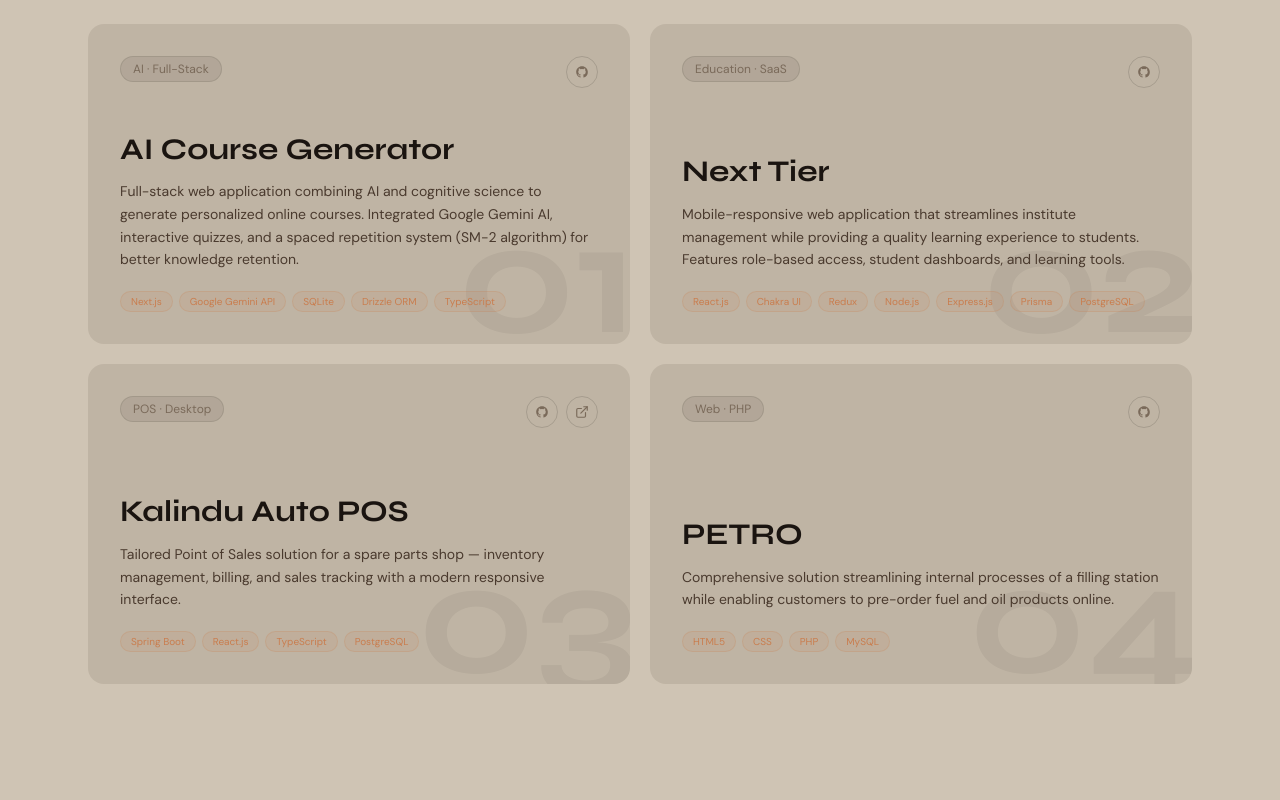
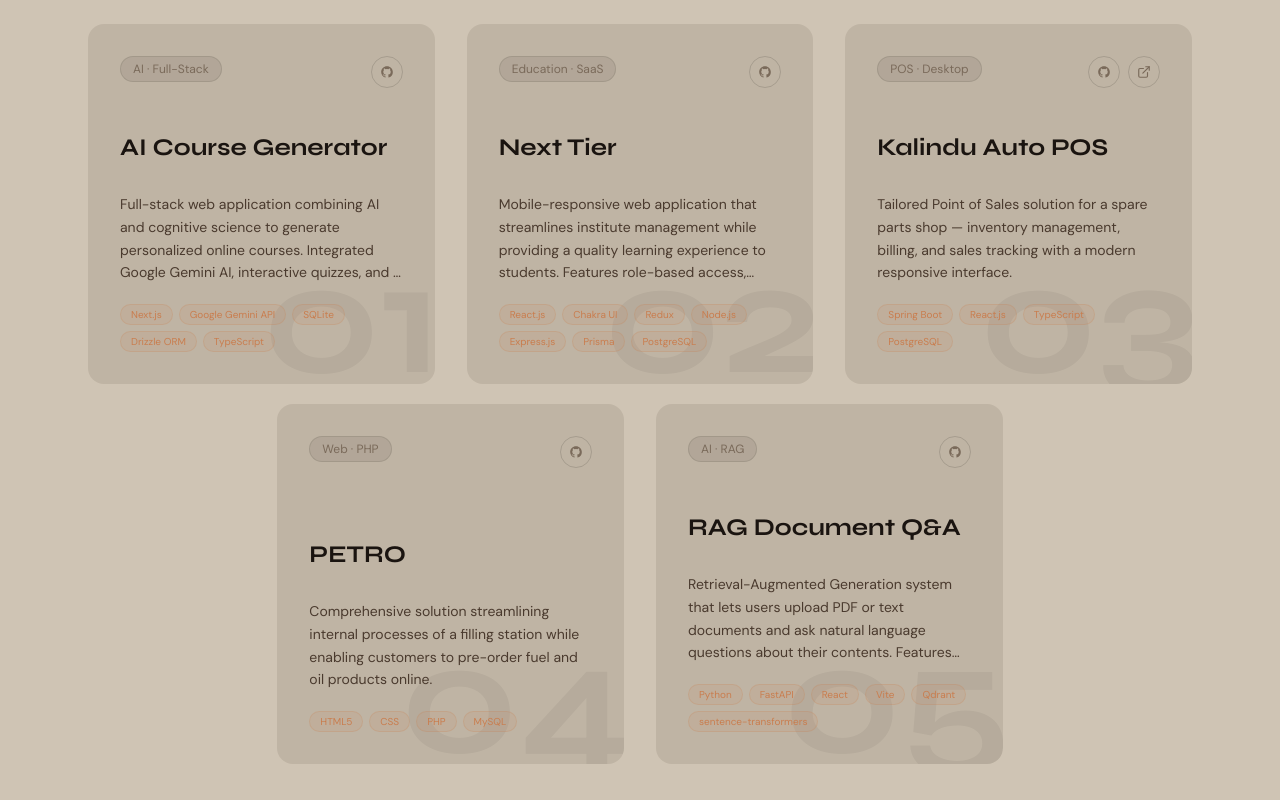
Before and after one commit to ThisuraPerera09/portfolio-2026, a Next.js app: page / in a window 1280 px wide. Shown: the part 6960-7760 px from the top of the page. Built offline with nearby package versions, Linux system fonts and the light colour scheme.

Commit message:
add projects

```diff
--- a/components/Projects.tsx
+++ b/components/Projects.tsx
@@ -45,6 +45,16 @@ const projects = [
     live: null,
     tag: "Web · PHP",
   },
+  {
+    number: "05",
+    title: "RAG Document Q&A",
+    description:
+      "Retrieval-Augmented Generation system that lets users upload PDF or text documents and ask natural language questions about their contents. Features HyDE-enhanced retrieval, cross-encoder reranking, and a seven-model LLM fallback chain via OpenRouter.",
+    stack: ["Python", "FastAPI", "React", "Vite", "Qdrant", "sentence-transformers"],
+    github: "https://github.com/ThisuraPerera09/RAG-PROJ",
+    live: null,
+    tag: "AI · RAG",
+  },
 ];
 
 export default function Projects() {
@@ -68,16 +78,16 @@ export default function Projects() {
           </h2>
         </motion.div>
 
-        {/* Grid */}
-        <div className="grid grid-cols-1 md:grid-cols-2 gap-5">
-          {projects.map((project, i) => (
+        {/* Row 1 — 3 cards */}
+        <div className="grid grid-cols-1 md:grid-cols-3 gap-8 mb-5">
+          {projects.slice(0, 3).map((project, i) => (
             <motion.div
               key={project.title}
               initial={{ opacity: 0, y: 32 }}
               whileInView={{ opacity: 1, y: 0 }}
               viewport={{ once: true }}
               transition={{ duration: 0.55, delay: i * 0.1, ease: [0.16, 1, 0.3, 1] }}
-              className="group relative bg-[#bfb4a4] dark:bg-[#141210] rounded-2xl p-8 overflow-hidden flex flex-col justify-between min-h-[320px] hover:bg-[#b8ac9c] dark:hover:bg-[#1a1510] transition-colors duration-300"
+              className="group relative bg-[#bfb4a4] dark:bg-[#141210] rounded-2xl p-8 overflow-hidden flex flex-col justify-between min-h-[360px] hover:bg-[#b8ac9c] dark:hover:bg-[#1a1510] transition-colors duration-300"
             >
               {/* Big background number */}
               <span
@@ -124,13 +134,13 @@ export default function Projects() {
               {/* Content */}
               <div className="relative z-10 mt-auto pt-10">
                 <h3
-                  className="text-2xl md:text-3xl font-bold text-[#1a1410] dark:text-[#f0e8de] mb-3 leading-tight group-hover:text-[#c97d4e] transition-colors duration-300"
+                  className="text-xl md:text-2xl font-bold text-[#1a1410] dark:text-[#f0e8de] mb-3 leading-tight min-h-[3rem] group-hover:text-[#c97d4e] transition-colors duration-300"
                   style={{ fontFamily: "var(--font-syne)" }}
                 >
                   {project.title}
                 </h3>
                 <p
-                  className="text-sm text-[#4a3a2e] dark:text-[#c8b8a8] leading-relaxed mb-5"
+                  className="text-sm text-[#4a3a2e] dark:text-[#c8b8a8] leading-relaxed mb-5 line-clamp-4"
                   style={{ fontFamily: "var(--font-dm-sans)" }}
                 >
                   {project.description}
@@ -152,6 +162,87 @@ export default function Projects() {
             </motion.div>
           ))}
         </div>
+
+        {/* Row 2 — remaining cards, centered */}
+        <div className="flex flex-wrap justify-center gap-8">
+          {projects.slice(3).map((project, i) => (
+            <motion.div
+              key={project.title}
+              initial={{ opacity: 0, y: 32 }}
+              whileInView={{ opacity: 1, y: 0 }}
+              viewport={{ once: true }}
+              transition={{ duration: 0.55, delay: i * 0.1, ease: [0.16, 1, 0.3, 1] }}
+              className="group relative bg-[#bfb4a4] dark:bg-[#141210] rounded-2xl p-8 overflow-hidden flex flex-col justify-between min-h-[360px] w-full md:w-[calc((100%-64px)/3)] hover:bg-[#b8ac9c] dark:hover:bg-[#1a1510] transition-colors duration-300"
+            >
+              {/* Big background number */}
+              <span
+                className="absolute -bottom-4 -right-2 text-[10rem] font-bold leading-none text-[#1a1410]/[0.05] dark:text-[#f0e8de]/[0.04] select-none pointer-events-none group-hover:text-[#c97d4e]/10 transition-colors duration-300"
+                style={{ fontFamily: "var(--font-syne)" }}
+              >
+                {project.number}
+              </span>
+
+              {/* Top row */}
+              <div className="flex items-start justify-between gap-4 relative z-10">
+                <span
+                  className="text-xs text-[#7a6a5a] dark:text-[#9a8878] bg-[#1a1410]/8 dark:bg-[#f0e8de]/8 border border-[#1a1410]/10 dark:border-[#f0e8de]/10 px-3 py-1 rounded-full"
+                  style={{ fontFamily: "var(--font-dm-sans)" }}
+                >
+                  {project.tag}
+                </span>
+                <div className="flex items-center gap-2 shrink-0">
+                  {project.github && (
+                    <a
+                      href={project.github}
+                      target="_blank"
+                      rel="noopener noreferrer"
+                      className="w-8 h-8 flex items-center justify-center rounded-full border border-[#1a1410]/15 dark:border-[#f0e8de]/15 text-[#7a6a5a] dark:text-[#9a8878] hover:text-[#c97d4e] hover:border-[#c97d4e]/40 transition-all duration-200"
+                    >
+                      <GithubIcon size={14} />
+                    </a>
+                  )}
+                  {project.live && (
+                    <a
+                      href={project.live}
+                      target="_blank"
+                      rel="noopener noreferrer"
+                      className="w-8 h-8 flex items-center justify-center rounded-full border border-[#1a1410]/15 dark:border-[#f0e8de]/15 text-[#7a6a5a] dark:text-[#9a8878] hover:text-[#c97d4e] hover:border-[#c97d4e]/40 transition-all duration-200"
+                    >
+                      <ExternalLink size={14} />
+                    </a>
+                  )}
+                </div>
+              </div>
+
+              {/* Content */}
+              <div className="relative z-10 mt-auto pt-10">
+                <h3
+                  className="text-xl md:text-2xl font-bold text-[#1a1410] dark:text-[#f0e8de] mb-3 leading-tight min-h-[3rem] group-hover:text-[#c97d4e] transition-colors duration-300"
+                  style={{ fontFamily: "var(--font-syne)" }}
+                >
+                  {project.title}
+                </h3>
+                <p
+                  className="text-sm text-[#4a3a2e] dark:text-[#c8b8a8] leading-relaxed mb-5 line-clamp-4"
+                  style={{ fontFamily: "var(--font-dm-sans)" }}
+                >
+                  {project.description}
+                </p>
+                <div className="flex flex-wrap gap-1.5">
+                  {project.stack.map((tech) => (
+                    <span
+                      key={tech}
+                      className="text-[10px] text-[#c97d4e] bg-[#c97d4e]/10 border border-[#c97d4e]/20 px-2.5 py-0.5 rounded-full"
+                      style={{ fontFamily: "var(--font-dm-sans)" }}
+                    >
+                      {tech}
+                    </span>
+                  ))}
+                </div>
+              </div>
+            </motion.div>
+          ))}
+        </div>
       </div>
     </section>
   );
--- a/components/Skills.tsx
+++ b/components/Skills.tsx
@@ -1,6 +1,6 @@
 "use client";
 
-import { motion } from "framer-motion";
+import { motion, type Variants } from "framer-motion";
 
 const rows = [
   {
@@ -51,7 +51,7 @@ function MarqueeRow({ items, direction }: Readonly<{ items: string[]; direction:
 
 const fadeInUp = {
   hidden: { opacity: 0, y: 24 },
-  visible: { opacity: 1, y: 0, transition: { duration: 0.6, ease: "easeOut" } },
+  visible: { opacity: 1, y: 0, transition: { duration: 0.6, ease: "easeOut" as const } },
 };
 
 export default function Skills() {
```
